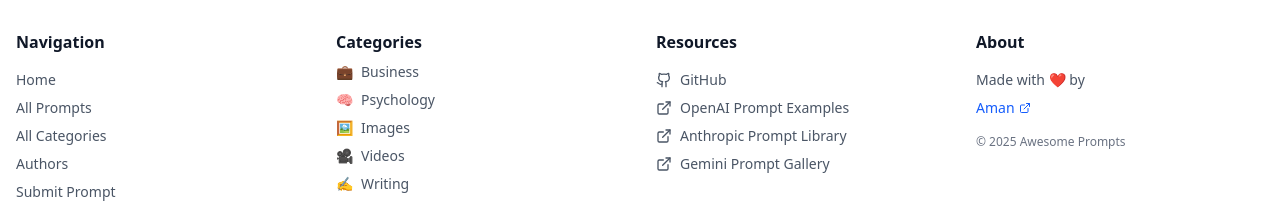
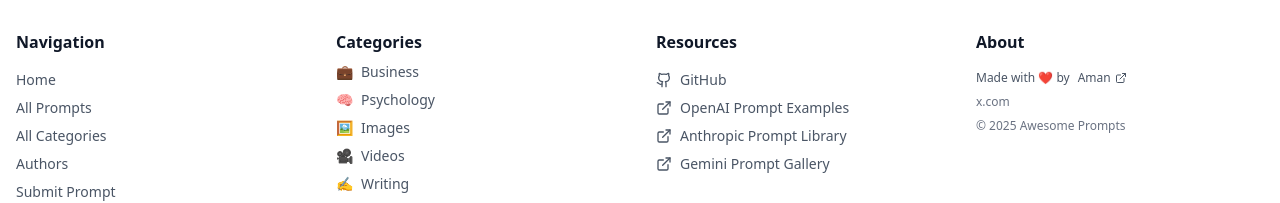
Before and after one commit to onlyoneaman/awesome-prompts, a Next.js app: page / in a window 1280 px wide. Shown: the part 1468-1671 px from the top of the page. Built offline with nearby package versions, Linux system fonts and the light colour scheme; no server answers.

Commit message:
update footer

```diff
--- a/src/components/layout/footer.tsx
+++ b/src/components/layout/footer.tsx
@@ -106,19 +106,29 @@ export function Footer() {
           <div>
             <h3 className="font-semibold text-gray-900 mb-4">About</h3>
             <div className="space-y-2">
-              <div className="text-sm text-gray-600">
-                Made with ❤️ by
-              </div>
+              <div className="flex items-center gap-2 text-xs text-gray-600">
+                <span>Made with ❤️ by</span>
                 <Link
                   href="https://amankumar.ai"
                   target="_blank"
                   rel="noopener noreferrer"
-                className="flex items-center gap-1 text-sm font-medium text-blue-600 hover:text-blue-700 transition-colors"
+                  className="flex hover:underline items-center gap-1 font-medium"
                 >
                   Aman
-                <ExternalLink className="w-3 h-3" />
+                  <ExternalLink size={12} />
                 </Link>
-              <div className="text-xs text-gray-500 mt-4">
+              </div>
+              <div className="text-xs text-gray-500">
+                <Link
+                  href="https://x.com/onlyoneaman?ref=promptsmint.com"
+                  target="_blank"
+                  rel="noopener noreferrer"
+                  className="flex hover:underline items-center gap-1 font-medium"
+                >
+                  x.com
+                </Link>
+              </div>
+              <div className="text-xs text-gray-500">
                 © 2025 Awesome Prompts
               </div>
             </div>
```
Lines whose indentation alone changed are shown as unchanged.
